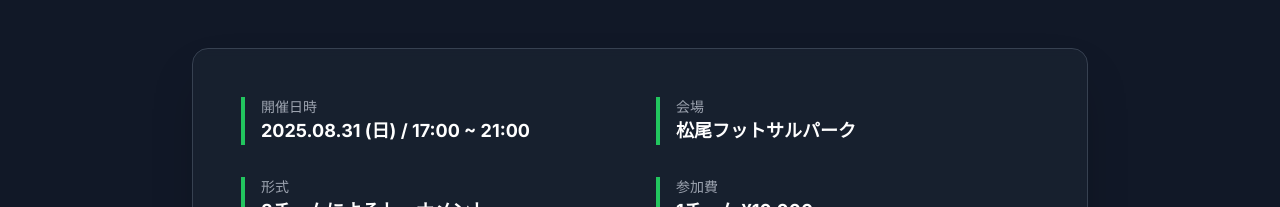
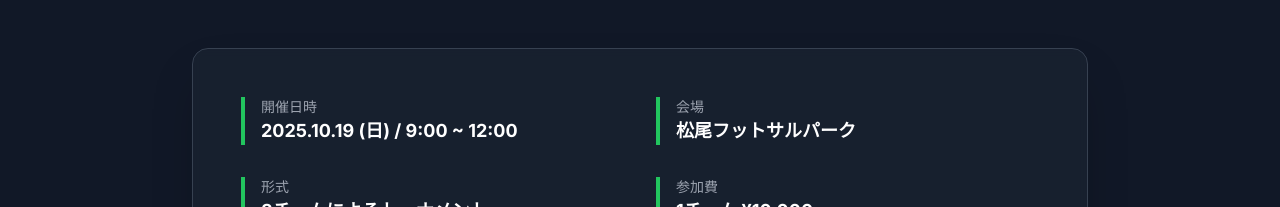
Before and after one commit to h2p7/matsuo_futsal_game, a plain HTML site: page index.html in a window 1280 px wide. Shown: the part 1176-1383 px from the top of the page. Drawn offline with nearby package versions, Linux system fonts and the light colour scheme.

Commit message:
Update index.html

```diff
--- a/index.html
+++ b/index.html
@@ -159,7 +159,7 @@
                 <div class="max-w-4xl mx-auto bg-gray-800/50 backdrop-blur-sm rounded-2xl shadow-2xl overflow-hidden border border-gray-700">
                     <div class="p-8 md:p-12">
                         <div class="grid grid-cols-1 md:grid-cols-2 gap-8 text-lg">
-                            <div class="border-l-4 border-green-500 pl-4"><p class="text-sm text-gray-400">開催日時</p><p class="font-bold">2025.08.31 (日) / 17:00 ~ 21:00</p></div>
+                            <div class="border-l-4 border-green-500 pl-4"><p class="text-sm text-gray-400">開催日時</p><p class="font-bold">2025.10.19 (日) / 9:00 ~ 12:00</p></div>
                             <div class="border-l-4 border-green-500 pl-4"><p class="text-sm text-gray-400">会場</p><p class="font-bold">松尾フットサルパーク</p></div>
                             <div class="border-l-4 border-green-500 pl-4"><p class="text-sm text-gray-400">形式</p><p class="font-bold">8チームによるトーナメント</p></div>
                             <div class="border-l-4 border-green-500 pl-4"><p class="text-sm text-gray-400">参加費</p><p class="font-bold">1チーム ¥10,000</p></div>
```
